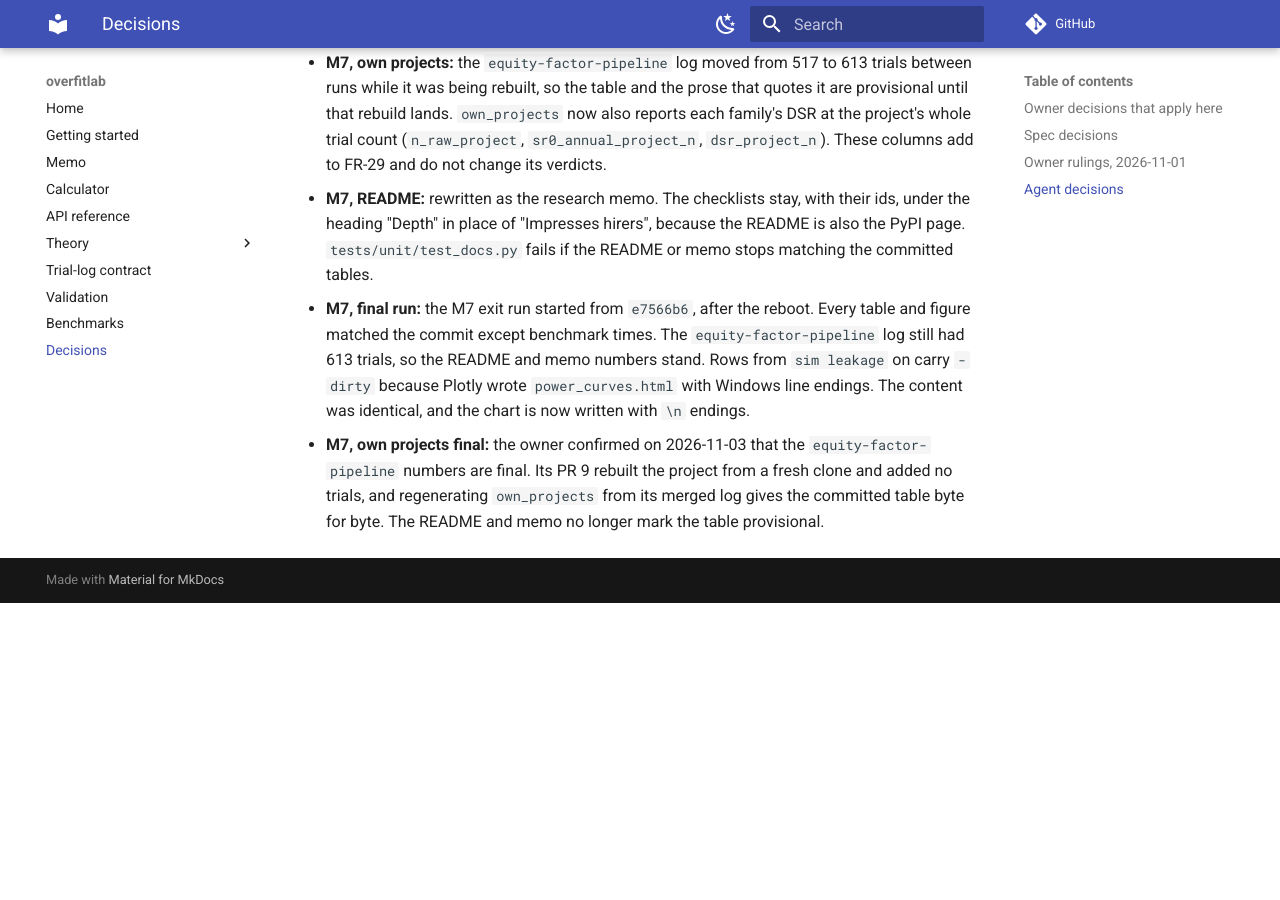
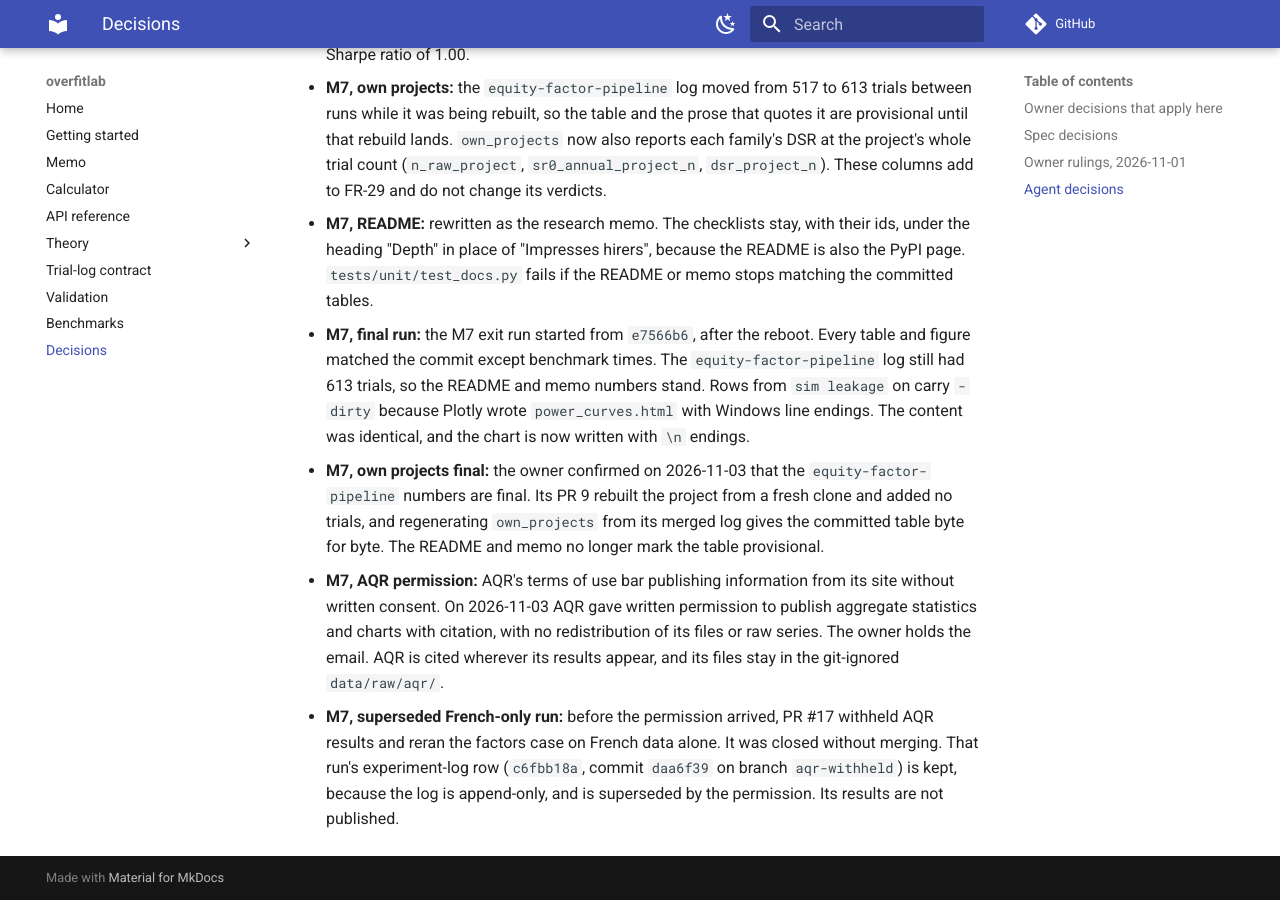
Before and after one commit to avmhdt/backtest-overfitting-lab, an MkDocs documentation site: the page built from docs/decisions.md, in a window 1280 px wide and 900 px high, scrolled down 7352 px. Built offline with MkDocs 1.6.1 and Material for MkDocs 9.7.7, drawn with Linux system fonts in a browser that asks for light colours; comment, search, counter and statistics services are not loaded; before the commit the page ends 7955 px from its top, so only the background shows below that; some of the changed text lies outside the part shown.

Commit message:
Cite AQR and record its permission to publish aggregate results (#18)

```diff
--- a/docs/decisions.md
+++ b/docs/decisions.md
@@ -101,7 +101,7 @@ Copied at M1 from the owner's `DECISIONS.md` (recorded 2026-10-31), which overri
 - **M6, `all`:** runs the study commands on the tables already in `data/`. Ingest stays separate, because Sharadar and French need the network, and a missing table skips the case studies with a message. `--quick` also skips `validate arch`, which CI runs at full size, and `bench`, because timings differ on every run. `validate studentised` is not part of `all`, because it needs Octave and R.
 
 - **M6, docs:** theory pages quote the committed tables, and `tests/unit/test_docs.py` checks the API page against `__all__`, the docstring sections, the word limit and the getting-started examples. `import overfitlab` is tested not to load pyarrow, typer or Polars, and its time stays in `olab-study bench`.
-- **M6, haircut:** `haircut_sharpe` returned `inf` once the adjusted p-value fell below about 1e-16, because `1 - p/2` rounded to 1. It now inverts the lower tail and caps the result at the t-statistic. One row of `case_factors` (Intl Stock Selection Multi-style, t = 9.8) had shown `inf`.
+- **M6, haircut:** `haircut_sharpe` returned `inf` once the adjusted p-value fell below about 1e-16, because `1 - p/2` rounded to 1. It now inverts the lower tail and caps the result at the t-statistic. One row of `case_factors` (AQR's Intl Stock Selection Multi-style, t = 9.8) had shown `inf`.
 - **M6, calculator:** `npm test` runs `node --test "js/test/*.test.mjs"`, because Node 22 does not accept the spec's directory form, `node --test js/test/`. MinTRL is against a benchmark of 0, MinBTL takes the entered Sharpe ratio as the target, and autocorrelation enters only the haircut, as in the CLI.
 - **M6, FR-34:** the Holm and BHY lookup is a Could and is deferred. The page gives the Bonferroni haircut, which is exact, and points to the library for the other two.
 - **M6, release:** `release.yml` also runs by hand, to prove Trusted Publishing and the install without a tag. A manual run builds `<version>.dev<run>`, so the real version stays free on TestPyPI, and the PyPI job runs only on a pushed `v*` tag. The tag must match `pyproject.toml`. `scripts/smoke_install.py` runs the README quickstart from a fresh venv.
@@ -111,3 +111,5 @@ Copied at M1 from the owner's `DECISIONS.md` (recorded 2026-10-31), which overri
 - **M7, README:** rewritten as the research memo. The checklists stay, with their ids, under the heading "Depth" in place of "Impresses hirers", because the README is also the PyPI page. `tests/unit/test_docs.py` fails if the README or memo stops matching the committed tables.
 - **M7, final run:** the M7 exit run started from `e7566b6`, after the reboot. Every table and figure matched the commit except benchmark times. The `equity-factor-pipeline` log still had 613 trials, so the README and memo numbers stand. Rows from `sim leakage` on carry `-dirty` because Plotly wrote `power_curves.html` with Windows line endings. The content was identical, and the chart is now written with `\n` endings.
 - **M7, own projects final:** the owner confirmed on 2026-11-03 that the `equity-factor-pipeline` numbers are final. Its PR 9 rebuilt the project from a fresh clone and added no trials, and regenerating `own_projects` from its merged log gives the committed table byte for byte. The README and memo no longer mark the table provisional.
+- **M7, AQR permission:** AQR's terms of use bar publishing information from its site without written consent. On 2026-11-03 AQR gave written permission to publish aggregate statistics and charts with citation, with no redistribution of its files or raw series. The owner holds the email. AQR is cited wherever its results appear, and its files stay in the git-ignored `data/raw/aqr/`.
+- **M7, superseded French-only run:** before the permission arrived, PR #17 withheld AQR results and reran the factors case on French data alone. It was closed without merging. That run's experiment-log row (`c6fbb18a`, commit `daa6f39` on branch `aqr-withheld`) is kept, because the log is append-only, and is superseded by the permission. Its results are not published.
```
Also changed, not shown: README.md (+3 -1 lines), docs/memo.md (+2 -2 lines), 1 other file.
